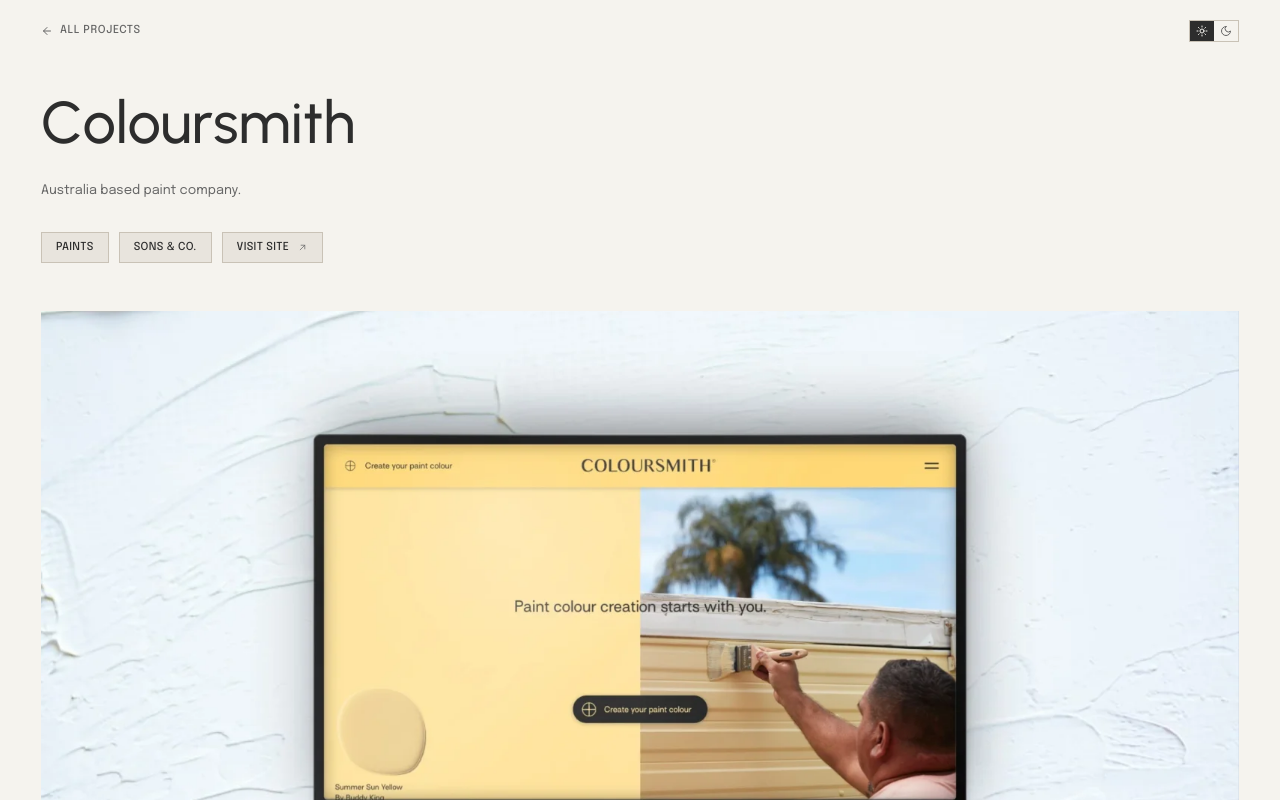
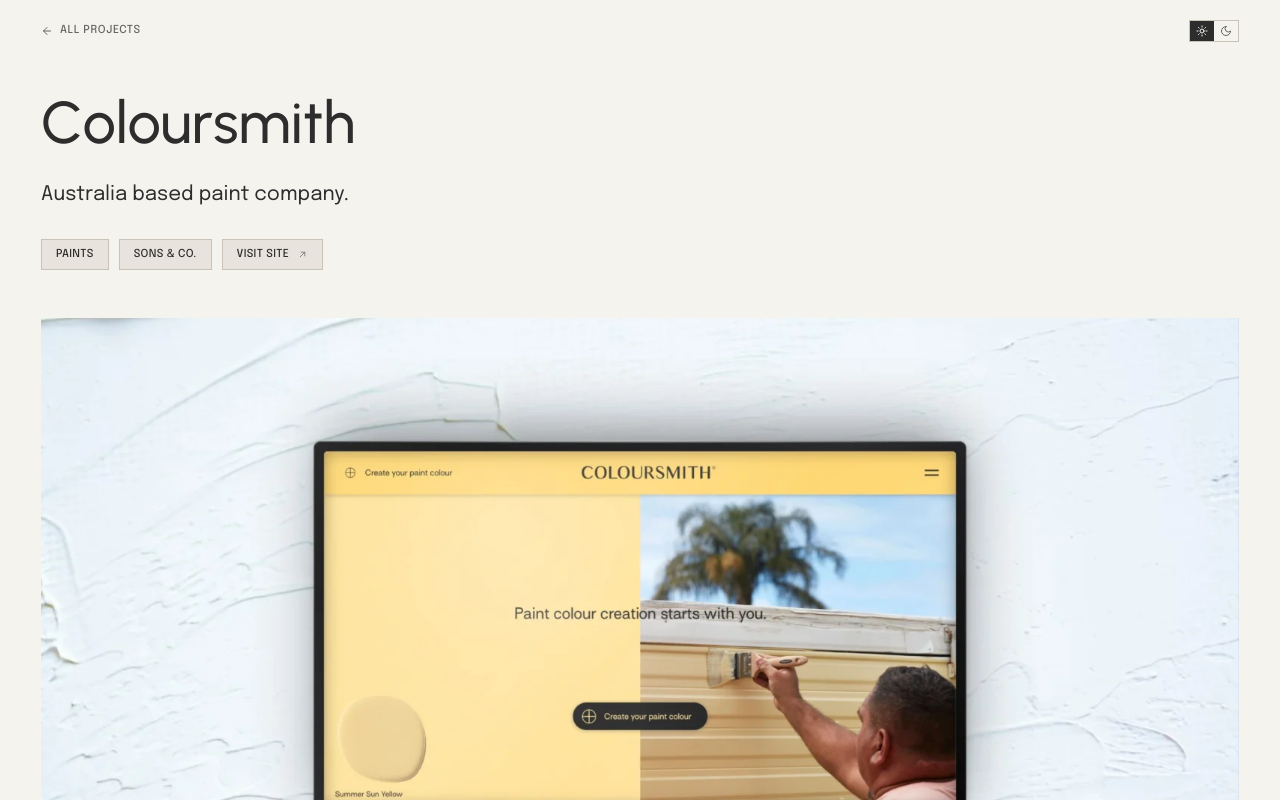
Before and after one commit to rlyhan/Richard-Han-Portfolio-New, a React (Vite) app: page /projects/coloursmith in a window 1280 px wide. Shown: the top 800 px of the page. Built offline with nearby package versions, Linux system fonts and the light colour scheme.

Commit message:
feat: a write-up's description set as its standfirst
At 13px in ash it read as a caption under a title up to 76px. It now runs in
ink at 16px, 20px from md, capped at 52ch so the longer ones fit two lines.

Co-Authored-By: Claude Opus 5.5 <noreply@anthropic.com>

```diff
--- a/src/components/projects/ProjectMasthead.jsx
+++ b/src/components/projects/ProjectMasthead.jsx
@@ -5,7 +5,7 @@ import AwardIcon from "../icons/AwardIcon";
 import SplitLine from "../common/SplitLine";
 import ThemeToggle from "../common/Buttons/ThemeToggle";
 import { useNavLink } from "../../hooks/useNavLinks";
-import { EYEBROW_LABEL_CLASS, NOTE_TEXT_CLASS } from "../layout/sharedClasses";
+import { EYEBROW_LABEL_CLASS } from "../layout/sharedClasses";
 import { PATHS } from "../../routes/routes";
 
 const META_CLASS =
@@ -56,7 +56,7 @@ const ProjectMasthead = ({ project, headingRef }) => {
         <SplitLine text={name} />
       </h1>
 
-      <p className={cn("mt-7 max-w-[25rem]", NOTE_TEXT_CLASS)}>
+      <p className="mt-7 max-w-[52ch] text-base leading-[1.5] text-ink md:text-xl md:leading-[1.45]">
         {description}
       </p>
 
```
